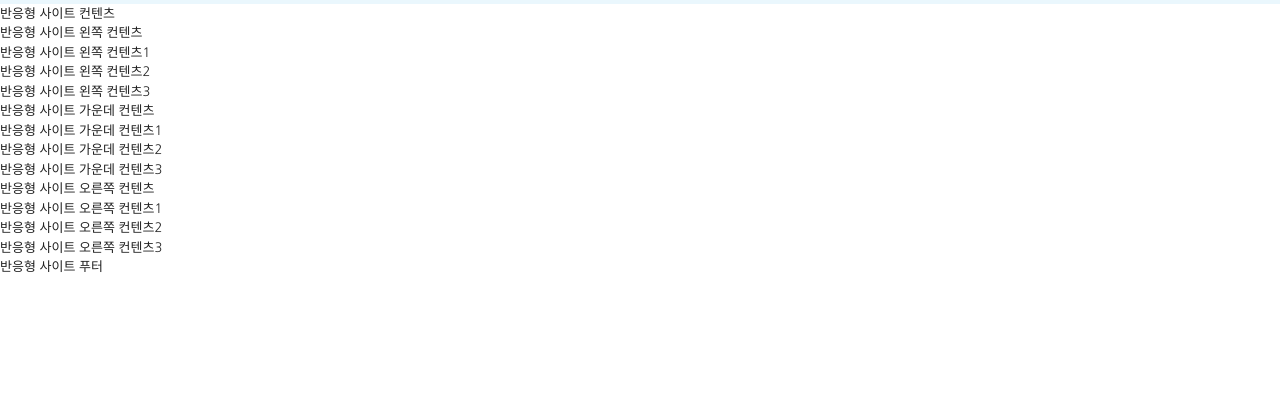
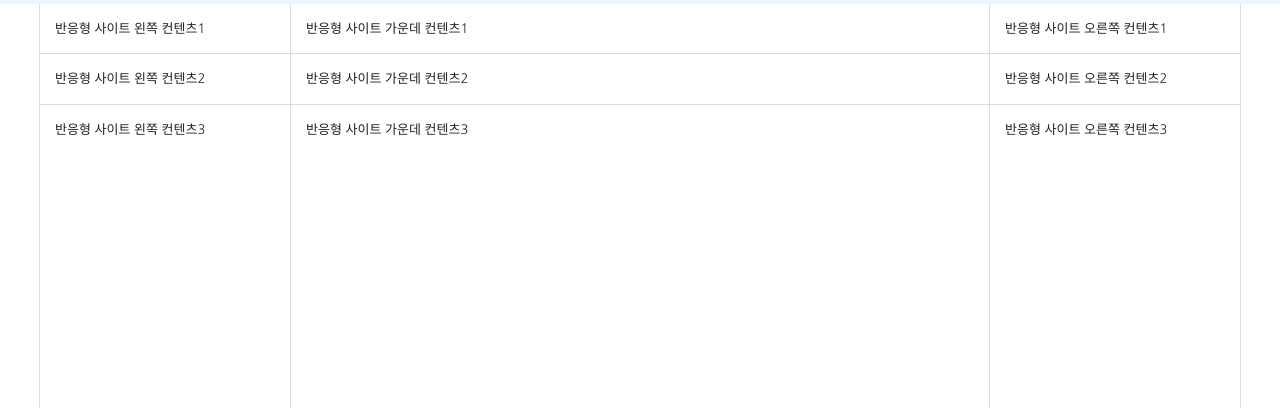
Before and after one commit to s0369852/responsive, a plain HTML site: page index.html in a window 1280 px wide. Shown: the part 392-800 px from the top of the page. Drawn offline with Linux system fonts and the light colour scheme; a web font is replaced by a local one.

Commit message:
contents layout

```diff
--- a/css/reset.css
+++ b/css/reset.css
@@ -21,7 +21,7 @@ button, table {
 }
 
 /* 폰트 스타일 초기화 */
-em, address {font-style: none;}
+em, address {font-style: normal}
 
 /* 블릿기호 초기화 */
 ul, ol, li {list-style: none;}
--- a/css/style.css
+++ b/css/style.css
@@ -7,6 +7,7 @@
 /* 컨테이너 */
 .container {
     margin: 0 auto;
+    position: relative;
     width: 1200px;
     /* background: rgba(0,0,0,.3); */
 }
@@ -18,6 +19,44 @@ body {background: url(../img/header_bg.jpg) repeat-x center top;}
 */
 #nav {background-color: #f6fdff;}
 #title {background-color: #eaf7fd;}
+#contents .container {
+    border-left: 1px solid #dbdbdb;
+    border-right: 1px solid #dbdbdb;
+}
+#content_left {
+    /* margin-top: 10px; => 구역이 제대로 잡히나 확인하기 위한 것. */
+    float: left;
+    width: 250px;
+    /* height: 1000px;
+    background-color: #cccccc; => 구역이 제대로 잡히나 확인하기 위한 것. */
+}
+#content_center {
+    overflow: hidden;
+    margin-right: 250px;
+    min-height: 1300px;
+    border-left: 1px solid #dbdbdb;
+    border-right: 1px solid #dbdbdb;
+}
+/* 가운데의 있는 컨텐츠만 크기 조절을 하기 위해서는 좌우의 컨텐츠에는 고정값이 필요.
+    여기서 모두 다 "%"로 작업을 하면 안된다. 그럼 화면이 줄어들면서 화면 크기에 맞춰서 비율로 같이 줄어들이 때문. */
+/* 좌우 컨텐츠의 margin-top값을 줘서 확인을 해보면 center의 영역이 좌우를 침범한 것을 볼 수 있다.
+    이렇게 되면 반응형의 의미가 없어저 버린 것을 확인 할 수 있다. (왼쪽은 왼쪽, 가운데는 가운데, 오른쪽은 오른쪽 => 정해진 구역에 있어야 한다.)
+    이때 오른쪽 영역은 "#content_center"에다가 marigin-right값을 주면 해결이 된다. (오른쪽 컨텐츠의 너비인 250px을 주면 된다.)
+    왼쪽 영역은 float: left를 사용하였는데, 제대로 먹히지가 않아서 가운데 영역이 침범한 것을 볼 수 있다.
+    따라서 "#content_center"에다가 overflow: hidden을 주게 되면 해결이 된다.
+*/
+#content_right {
+    /* margin-top: 10px; => 구역이 제대로 잡히나 확인하기 위한 것. */
+    position: absolute;
+    top: 0;
+    right: 0;
+    /* 컨텐츠의 값을 고정시키기 위해서 여기에 position: absolute를 줬다.
+        이때 기준점은 #contents가 아닌 #contents > .container인 .container에 position: relative를 준다. */
+    width: 250px;
+    /* height: 1000px;
+    background-color: #dddddd; => 구역이 제대로 잡히나 확인하기 위한 것. */
+}
+#footer {border-top: 1px solid #dbdbdb;}
 
 /* 헤더 메뉴 */
 .header {height: 327px;}
@@ -270,6 +309,18 @@ body {background: url(../img/header_bg.jpg) repeat-x center top;}
         0 0 0 100px rgba(0,0,0,.1) inset;
 }
 
+/* 컨텐츠 영역 */
+.column {
+    padding: 15px;
+    border-bottom: 1px solid #dbdbdb;
+}
+.column.col3 {border-bottom: 0;}
+.column.col6 {border-bottom: 0;}
+.column.col9 {border-bottom: 0;}
+/* 한가지 태그에 여러 class가 있다면 css에서 처리할 때 class들을 전부 붙여서 써줘야 한다.
+    ex). class="column col1" => .column.col1 */
+
+
 /* 미디어 쿼리 */
 /* 화면 너비가 0 부터인 이유는 변수 상위의 변수를 계속 유지하기 때문이다.
     화면 마다 변수가 바뀌면 0부터가 아니라 바뀐 변수 부터 시작이 된다. ex) 1025px ~ 1220px
@@ -282,6 +333,9 @@ body {background: url(../img/header_bg.jpg) repeat-x center top;}
 
     .title .btn {right: 5px;}
     /* // 타이틀 버튼 */
+
+    #contents .container {border: 0;} /*border값도 스크롤바가 생기는 원인이 될 수 있다. 스크롤바가 생긴다면 border값도 확인해봐야 한다.*/
+    /* 컨텐츠 영역 */
 }
 
 /* 화면 너비 0 ~ 1024px */
@@ -299,10 +353,31 @@ body {background: url(../img/header_bg.jpg) repeat-x center top;}
     .nav li {width: 33.333%;}
     .nav .nav_right li {width: 33.333%;}
     /* // 전체 메뉴 */
+
+    #content_center {
+        margin-right: 0;
+        border-right: 0;
+    }
+    /* 반응형이 되면 하단으로 내려와 width가 100%가 되기 때문에,
+        전체 페이지에서 가운데 컨텐츠가 우측의 컨텐츠를 침범하는 것을 막기위해 적용해줬던 margin-right를 없애준다. */
+    #content_right {
+        position: static;
+        /*반응형시 하단으로 붙는 구조 => position의 기본값은 static으로 넣어주고 width를 100% 준다. 내려갔으니 border값도 상단으로 다시준다.*/
+        width: 100%;
+        border-top: 1px solid #dbdbdb;
+    }
+    /* 컨텐츠 영역 */
 }
 
 /* 화면 너비 0 ~ 768px */
 @media (max-width: 768px) {
+    #content_left {
+        float: none;
+        width: 100%;
+    }
+    /* 왼쪽 영역의 float을 깨줘야 가운데 영역이 밑으로 내려간다. */
+    #content_center {border-left: 0;}
+    /* 컨텐츠 영역 */
 }
 
 /* 화면 너비 0 ~ 600px */
--- a/index.html
+++ b/index.html
@@ -187,49 +187,56 @@
 
     <!-- main은 사이트에 딱 한번만 사용할 수 있다. (제일 중요한 부분을 감싸는 것.) -->
     <main>
-        <section>
-            <h2>반응형 사이트 컨텐츠</h2>
-            <section>
-                <h3>반응형 사이트 왼쪽 컨텐츠</h3>
-                <article>
+        <section id="contents">
+            <div class="container">
+                <h2 class="ir_so">반응형 사이트 컨텐츠</h2>
+            <section id="content_left">
+                <h3 class="ir_so">반응형 사이트 왼쪽 컨텐츠</h3>
+                <article class="column col1">
                     <h4>반응형 사이트 왼쪽 컨텐츠1</h4>
                 </article>
-                <article>
+                <article class="column col2">
                     <h4>반응형 사이트 왼쪽 컨텐츠2</h4>
                 </article>
-                <article>
+                <article class="column col3">
                     <h4>반응형 사이트 왼쪽 컨텐츠3</h4>
                 </article>
             </section>
-            <section>
-                <h3>반응형 사이트 가운데 컨텐츠</h3>
-                <article>
+            <section id="content_center">
+                <h3 class="ir_so">반응형 사이트 가운데 컨텐츠</h3>
+                <article class="column col4">
                     <h4>반응형 사이트 가운데 컨텐츠1</h4>
                 </article>
-                <article>
+                <article class="column col5">
                     <h4>반응형 사이트 가운데 컨텐츠2</h4>
                 </article>
-                <article>
+                <article class="column col6">
                     <h4>반응형 사이트 가운데 컨텐츠3</h4>
                 </article>
             </section>
-            <section>
-                <h3>반응형 사이트 오른쪽 컨텐츠</h3>
-                <article>
+            <section id="content_right">
+                <h3 class="ir_so">반응형 사이트 오른쪽 컨텐츠</h3>
+                <article class="column col7">
                     <h4>반응형 사이트 오른쪽 컨텐츠1</h4>
                 </article>
-                <article>
+                <article class="column col8">
                     <h4>반응형 사이트 오른쪽 컨텐츠2</h4>
                 </article>
-                <article>
+                <article class="column col9">
                     <h4>반응형 사이트 오른쪽 컨텐츠3</h4>
                 </article>
             </section>
+            </div>
         </section>
+        <!-- //section -->
     </main>
-    <footer>
-        <h2>반응형 사이트 푸터</h2>
+    <!-- // main -->
+
+    <footer id="footer">
+        <div class="container">
+            <h2>반응형 사이트 푸터</h2>
+        </div>
     </footer>
-
+    <!-- // footer -->
 </body>
 </html>
```
